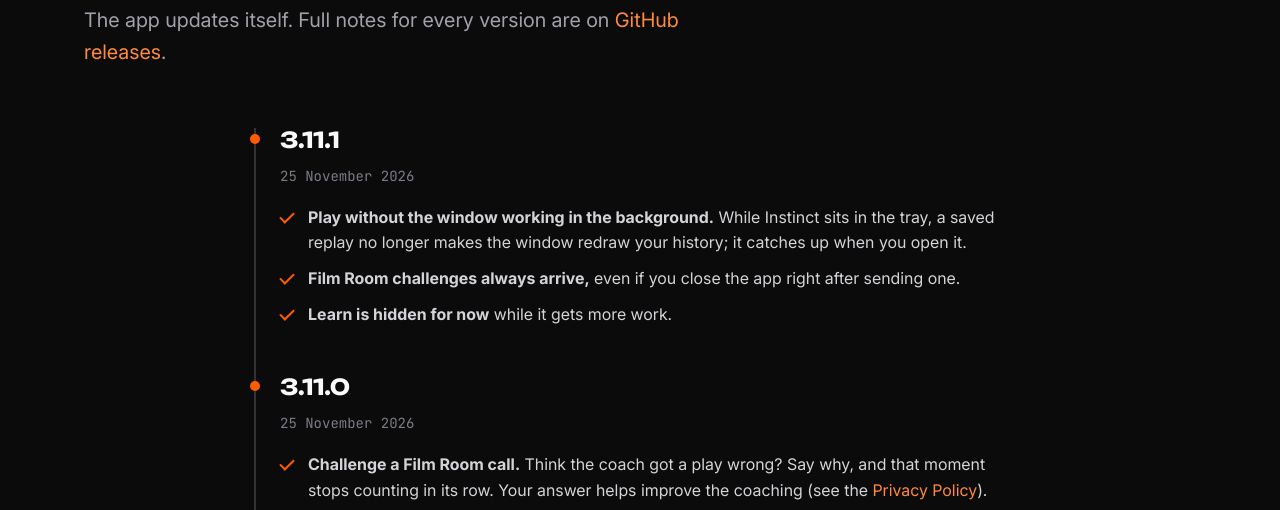
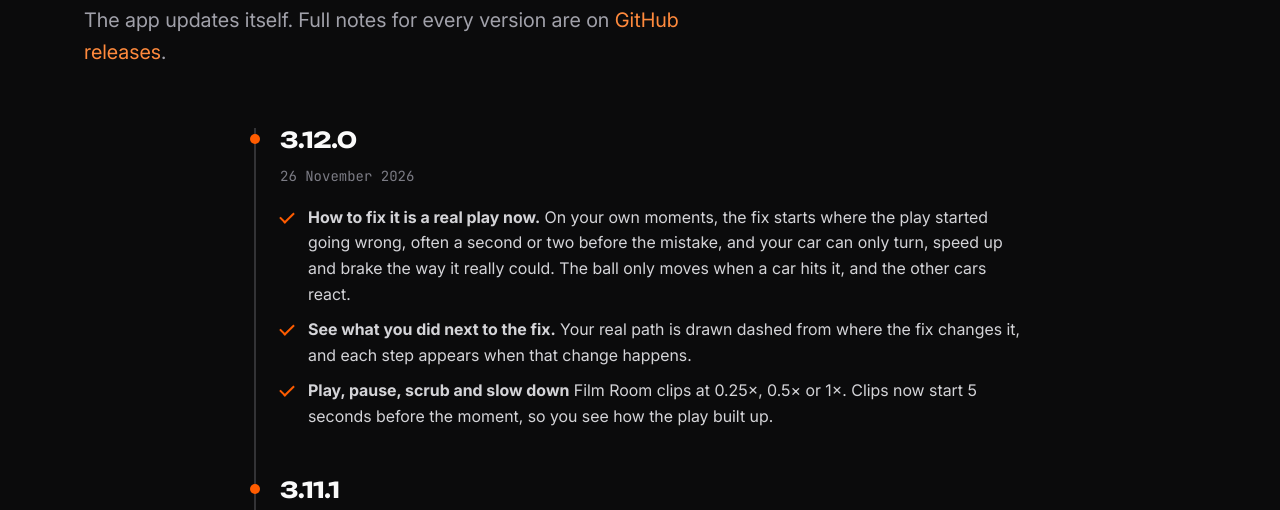
Before and after one commit to tobysword/instinct-site, a plain HTML site: page changelog.html in a window 1280 px wide. Shown: the part 263-773 px from the top of the page. Drawn offline with Linux system fonts and the light colour scheme.

Commit message:
Instinct 3.12.0: changelog and version
Co-Authored-By: Claude Opus 5.5 <noreply@anthropic.com>

```diff
--- a/changelog.html
+++ b/changelog.html
@@ -31,6 +31,12 @@ if ("changelog.html" !== "account.html" && /(access_token|error_code|error_descr
 <section class="phero"><div class="wrap"><span class="kick">What's new</span><h1>Recent releases.</h1>
 <p class="lead">The app updates itself. Full notes for every version are on <a href="https://github.com/tobysword/InstinctRL/releases">GitHub releases</a>.</p></div></section>
 <section style="padding-top:0"><div class="wrap" style="max-width:820px">
+<article class="release"><h2>3.12.0</h2><time datetime="2026-11-26">26 November 2026</time>
+<ul class="ticks" style="list-style:none;padding:0;display:grid;gap:10px;margin-top:16px">
+<li><strong>How to fix it is a real play now.</strong> On your own moments, the fix starts where the play started going wrong, often a second or two before the mistake, and your car can only turn, speed up and brake the way it really could. The ball only moves when a car hits it, and the other cars react.</li>
+<li><strong>See what you did next to the fix.</strong> Your real path is drawn dashed from where the fix changes it, and each step appears when that change happens.</li>
+<li><strong>Play, pause, scrub and slow down</strong> Film Room clips at 0.25×, 0.5× or 1×. Clips now start 5 seconds before the moment, so you see how the play built up.</li>
+</ul></article>
 <article class="release"><h2>3.11.1</h2><time datetime="2026-11-25">25 November 2026</time>
 <ul class="ticks" style="list-style:none;padding:0;display:grid;gap:10px;margin-top:16px">
 <li><strong>Play without the window working in the background.</strong> While Instinct sits in the tray, a saved replay no longer makes the window redraw your history; it catches up when you open it.</li>
--- a/site.config.json
+++ b/site.config.json
@@ -2,7 +2,7 @@
   "PRODUCT_NAME": "Instinct",
   "PRODUCT_BRAND_HTML": "Instinct",
   "PRO_NAME": "Instinct Pro",
-  "VERSION": "3.11.1",
+  "VERSION": "3.12.0",
   "SITE_URL": "https://tobysword.github.io/instinct-site/",
   "BASE_PATH": "/instinct-site/",
   "RELEASES": "https://github.com/tobysword/InstinctRL/releases",
```
Also changed, not shown: download.html (+1 -1 lines), src/changelog.html (+6 -0 lines).
